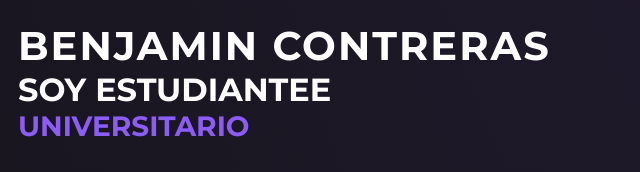
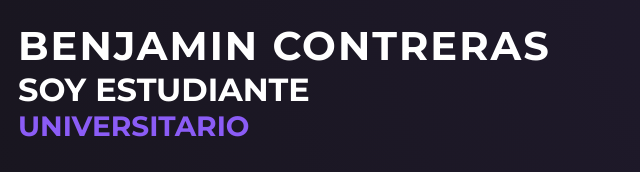
Before and after one commit to LegonBCA/Portafolio-HTML-CSS, a plain HTML site: page index.html in a window 1280 px wide. Shown: the part 198-370 px from the top of the page, 61-701 px from the left. Drawn offline with Linux system fonts and the light colour scheme; a script that the page names is missing.

Commit message:
Update index.html

```diff
--- a/index.html
+++ b/index.html
@@ -35,7 +35,7 @@
         <div class="contenedor-contenido">
             <div class="contenido-texto">
                 <h1>BENJAMIN CONTRERAS</h1>
-                <h2>SOY ESTUDIANTEE</h2>
+                <h2>SOY ESTUDIANTE</h2>
                 <h3>UNIVERSITARIO</h3>
                 <p>
                     Informático con interés en seguridad en sistemas, bases de datos y
```
